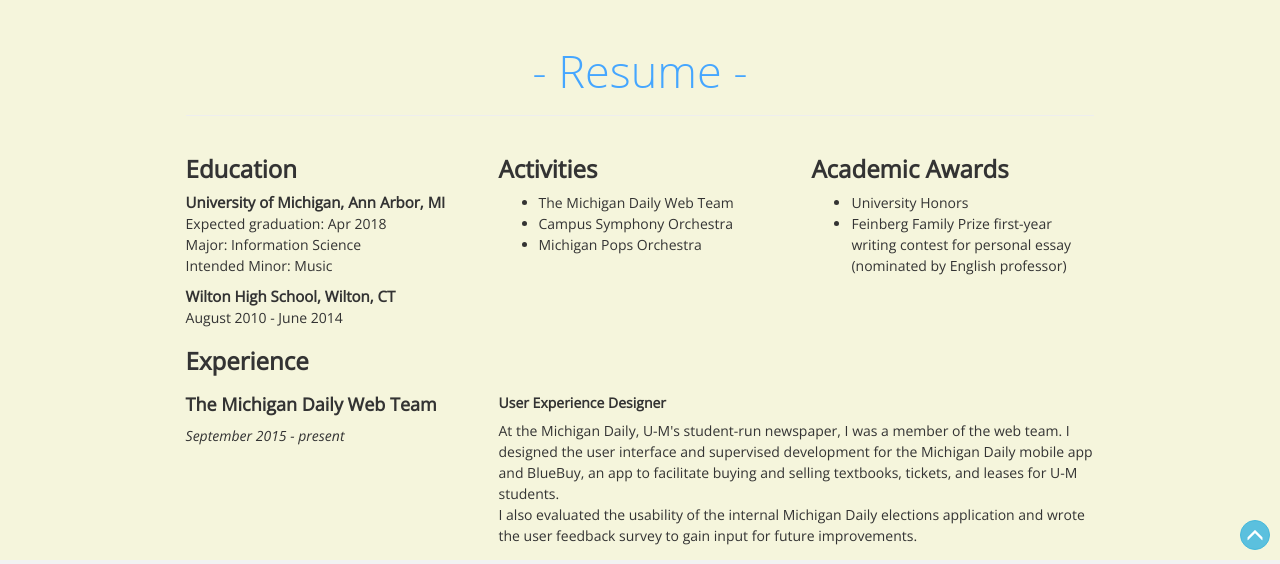
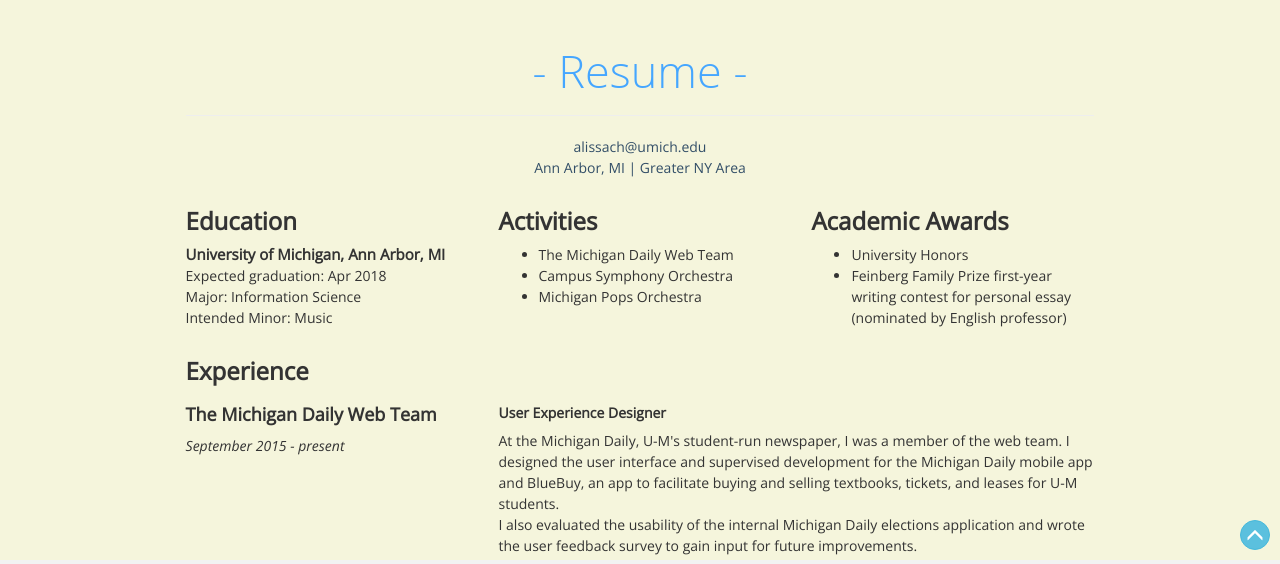
Before and after one commit to alissach/portfolio-website, a Python web app: template templates/resume.html in a window 1280 px wide. Shown: the part 240-804 px from the top of the page. Run offline with Jinja, Linux system fonts and the light colour scheme; the template is opened without the code that fills it, so the values that code supplies are empty; some libraries are stand-ins or nearby versions.

Commit message:
Edited resume content

```diff
--- a/static/resume_style.css
+++ b/static/resume_style.css
@@ -12,3 +12,8 @@
     font-weight:bold;
     font-size: 15px;
 }
+
+.resumeinfo {
+    text-align: center;
+    color: #324E67;
+}
--- a/templates/resume.html
+++ b/templates/resume.html
@@ -4,7 +4,13 @@
 
 {% block content%}
 <link rel="stylesheet" property="stylesheet" href="static/resume_style.css">
-    <h2>- Resume - </h2><hr>
+
+    <h2>- Resume - </h2>
+        <div class = "resumeinfo">
+        <hr>
+            <p>alissach@umich.edu<br>
+            Ann Arbor, MI | Greater NY Area</p>
+        </div>
     <div class="row">
         <div class= "col-xs-12 col-sm-12 col-md-6 col-lg-4">
             <h3>Education</h3>
@@ -14,8 +20,6 @@
                     Major: Information Science<br>
                     Intended Minor: Music<br>
                 </p>
-                <div class="edu-title">Wilton High School, Wilton, CT </div>
-                August 2010 - June 2014
         </div>
         <div class= "col-xs-12 col-sm-12 col-md-6 col-lg-4">
             <h3>Activities</h3>
```
